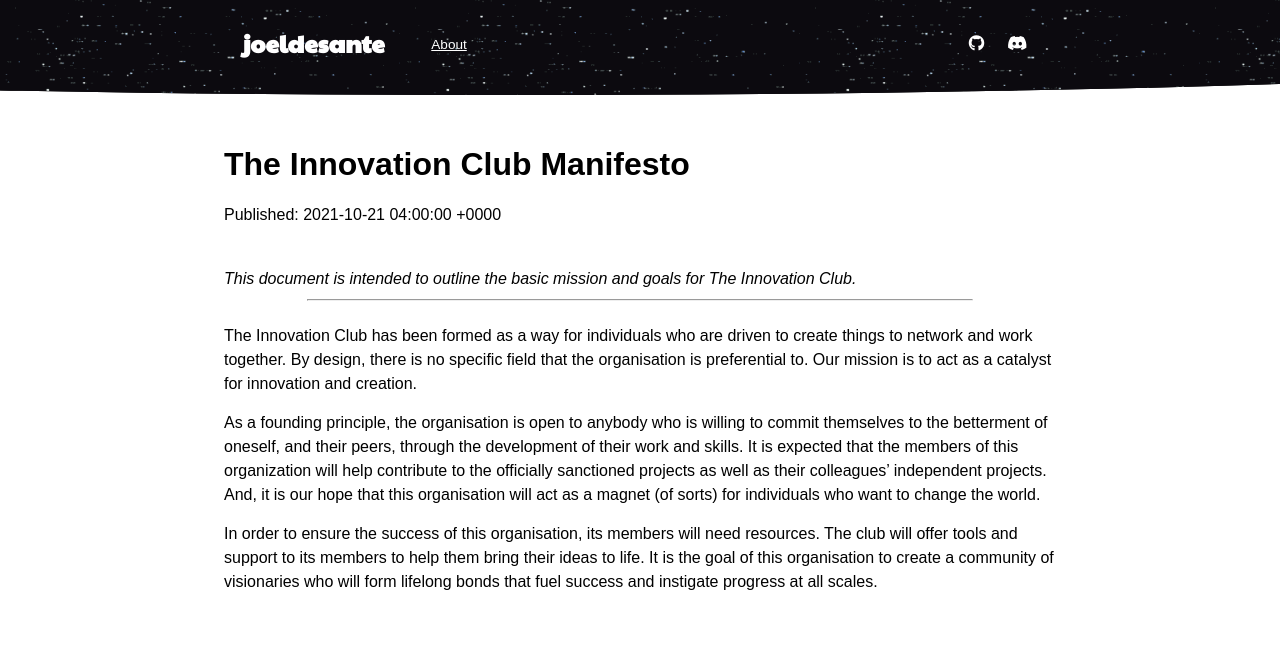
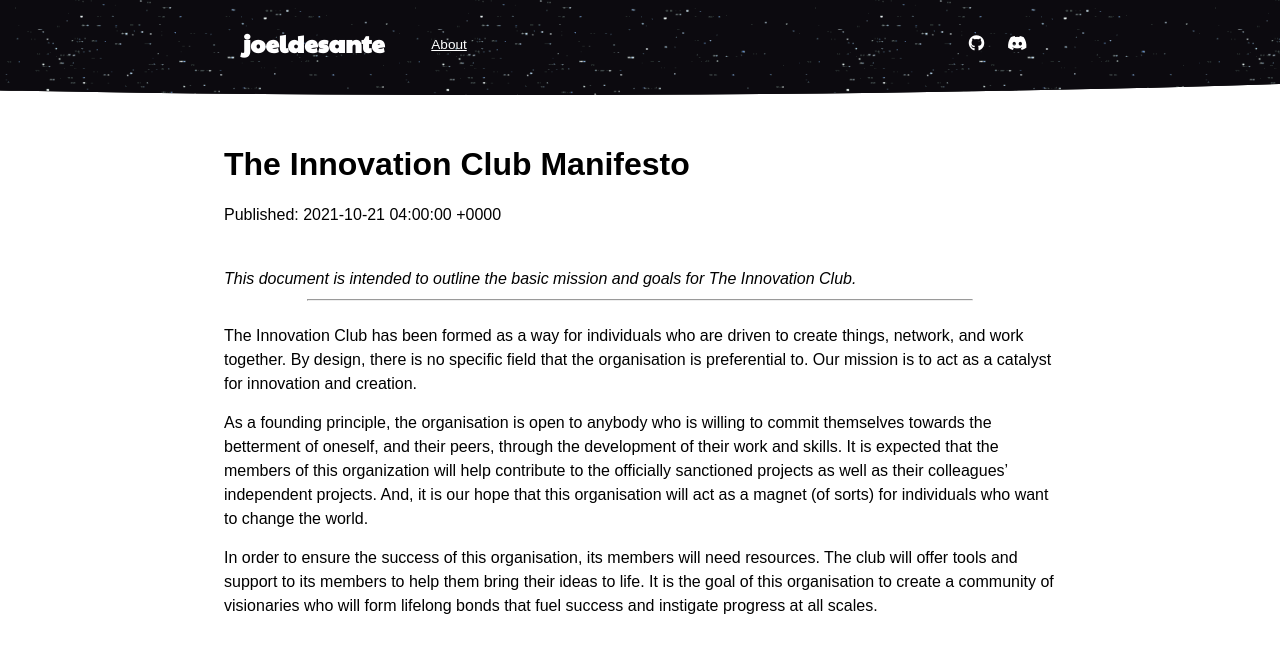
Before and after one commit to JoelDesante/joeldesante.com, a Jekyll site: the page built from _posts/2021-10-21-innovation-club-manifesto.markdown, in a window 1280 px wide. Shown: the top 653 px of the page. Built offline with Jekyll 4.4.1, drawn with Linux system fonts in a browser that asks for light colours; nearby versions of some CDN libraries.

Commit message:
Grammer fixes

```diff
--- a/_posts/2021-10-21-innovation-club-manifesto.markdown
+++ b/_posts/2021-10-21-innovation-club-manifesto.markdown
@@ -9,8 +9,8 @@ categories: general
 
 ----
 
-The Innovation Club has been formed as a way for individuals who are driven to create things to network and work together. By design, there is no specific field that the organisation is preferential to. Our mission is to act as a catalyst for innovation and creation.
+The Innovation Club has been formed as a way for individuals who are driven to create things, network, and work together. By design, there is no specific field that the organisation is preferential to. Our mission is to act as a catalyst for innovation and creation.
 
-As a founding principle, the organisation is open to anybody who is willing to commit themselves to the betterment of oneself, and their peers, through the development of their work and skills. It is expected that the members of this organization will help contribute to the officially sanctioned projects as well as their colleagues' independent projects. And, it is our hope that this organisation will act as a magnet (of sorts) for individuals who want to change the world.
+As a founding principle, the organisation is open to anybody who is willing to commit themselves towards the betterment of oneself, and their peers, through the development of their work and skills. It is expected that the members of this organization will help contribute to the officially sanctioned projects as well as their colleagues' independent projects. And, it is our hope that this organisation will act as a magnet (of sorts) for individuals who want to change the world.
 
 In order to ensure the success of this organisation, its members will need resources. The club will offer tools and support to its members to help them bring their ideas to life. It is the goal of this organisation to create a community of visionaries who will form lifelong bonds that fuel success and instigate progress at all scales.
```
